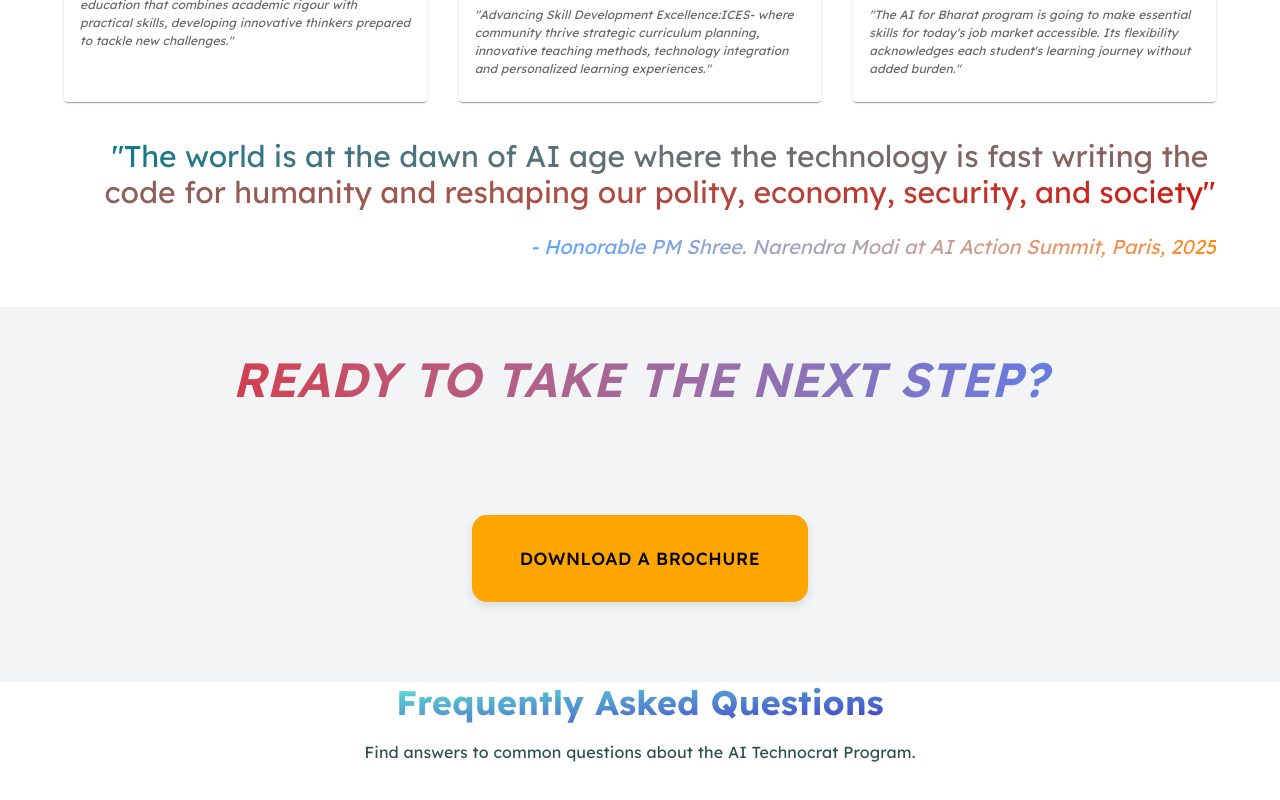
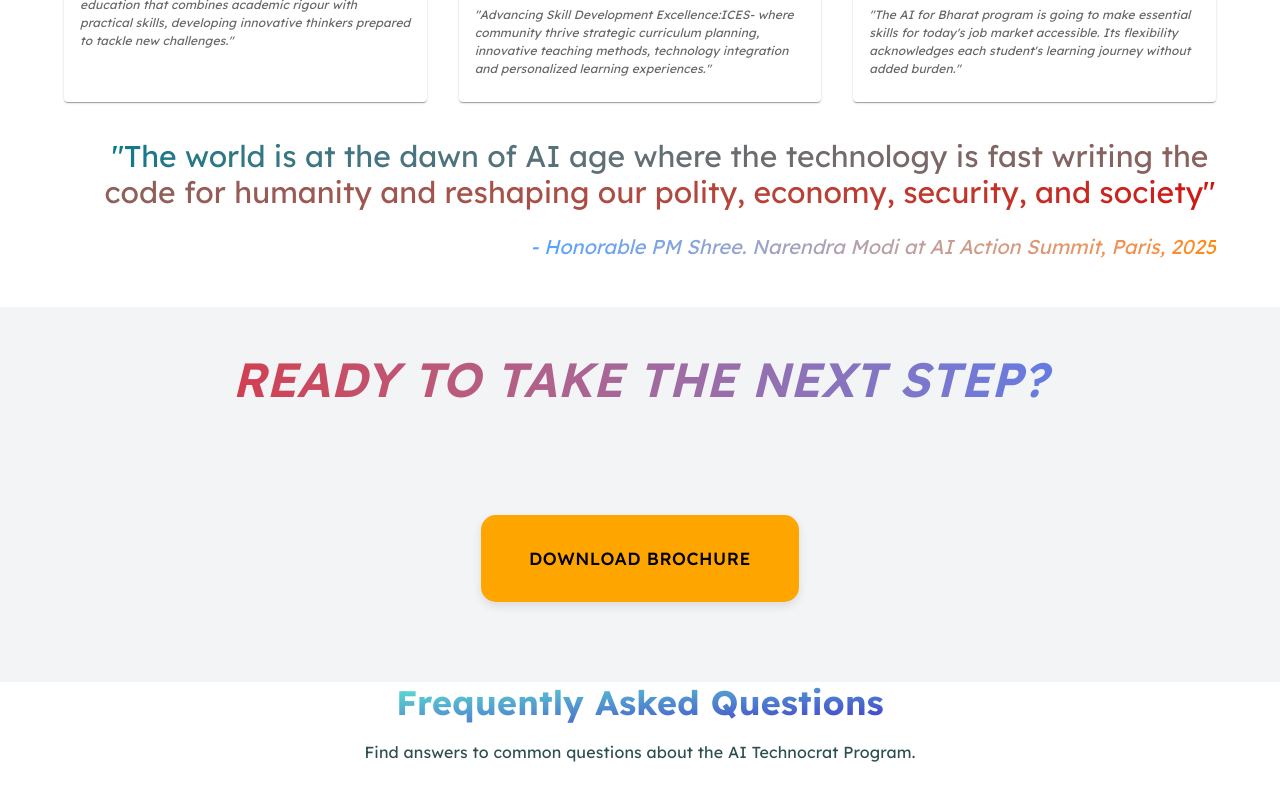
Before and after one commit to Pwnkdm/ices-iitrpr-ai, a React (Vite) app in the folder client/: page / in a window 1280 px wide. Shown: the part 4602-5402 px from the top of the page. Built offline with nearby package versions, Linux system fonts and the light colour scheme.

Commit message:
spacing issue

```diff
--- a/client/src/components/BrochureDownload.tsx
+++ b/client/src/components/BrochureDownload.tsx
@@ -171,7 +171,7 @@
         marginTop: 4, // Increased space between text and button
       }}
     >
-      DOWNLOAD A BROCHURE
+      DOWNLOAD BROCHURE
     </Button>
   </CardContent>
 
--- a/client/src/components/Instructors.tsx
+++ b/client/src/components/Instructors.tsx
@@ -59,7 +59,7 @@
   {
     id: 4,
     name: "Pushpendra P. Singh",
-    title: "Project Director iHub-AWaDH & Dean R&D,IIT Ropar",
+    title: "Project Director iHub-AWaDH & Dean R&D, IIT Ropar",
     image: "/assets/pps.sir.png",
     desc: "The AI for Bharat program is going to make essential skills for today's job market accessible. Its flexibility acknowledges each student's learning journey without added burden.",
   },
```
